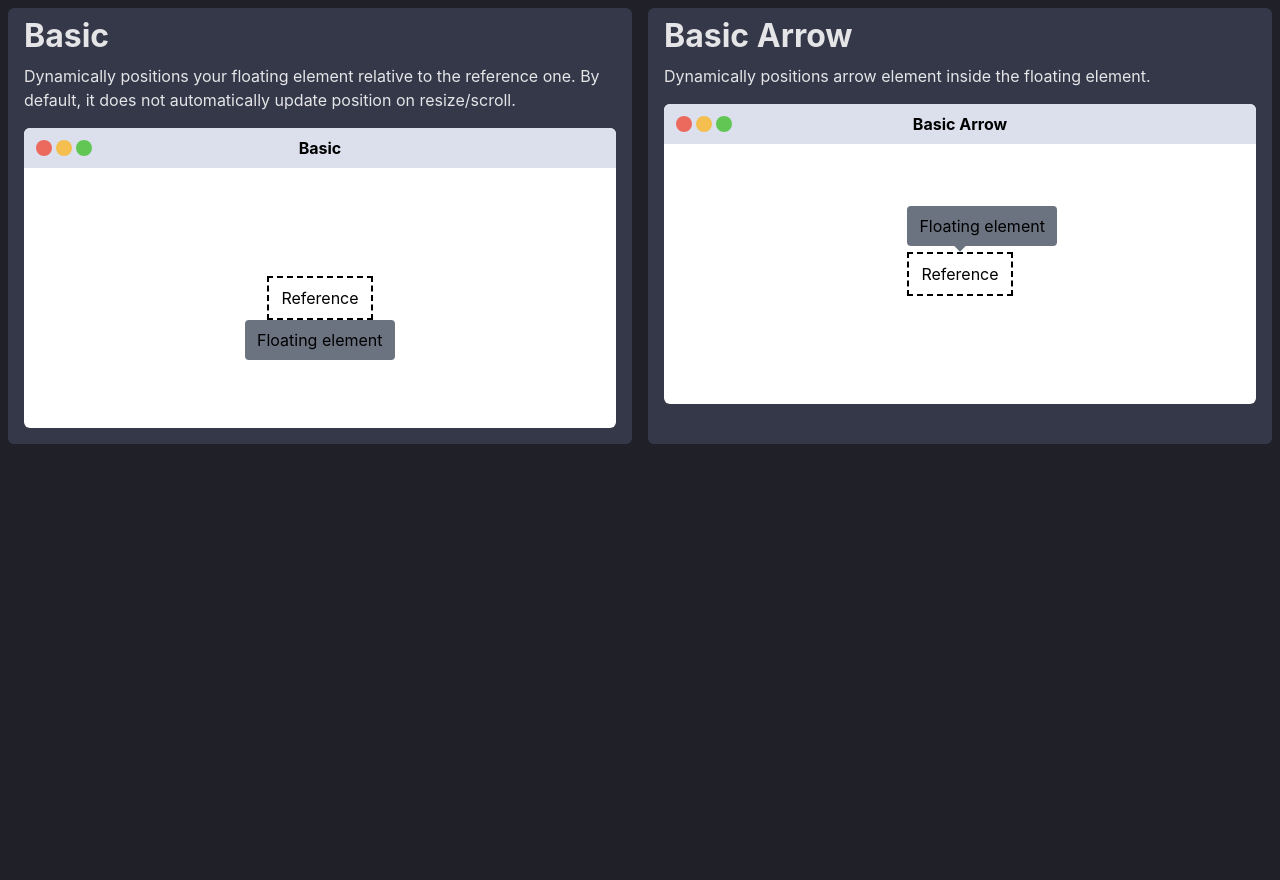
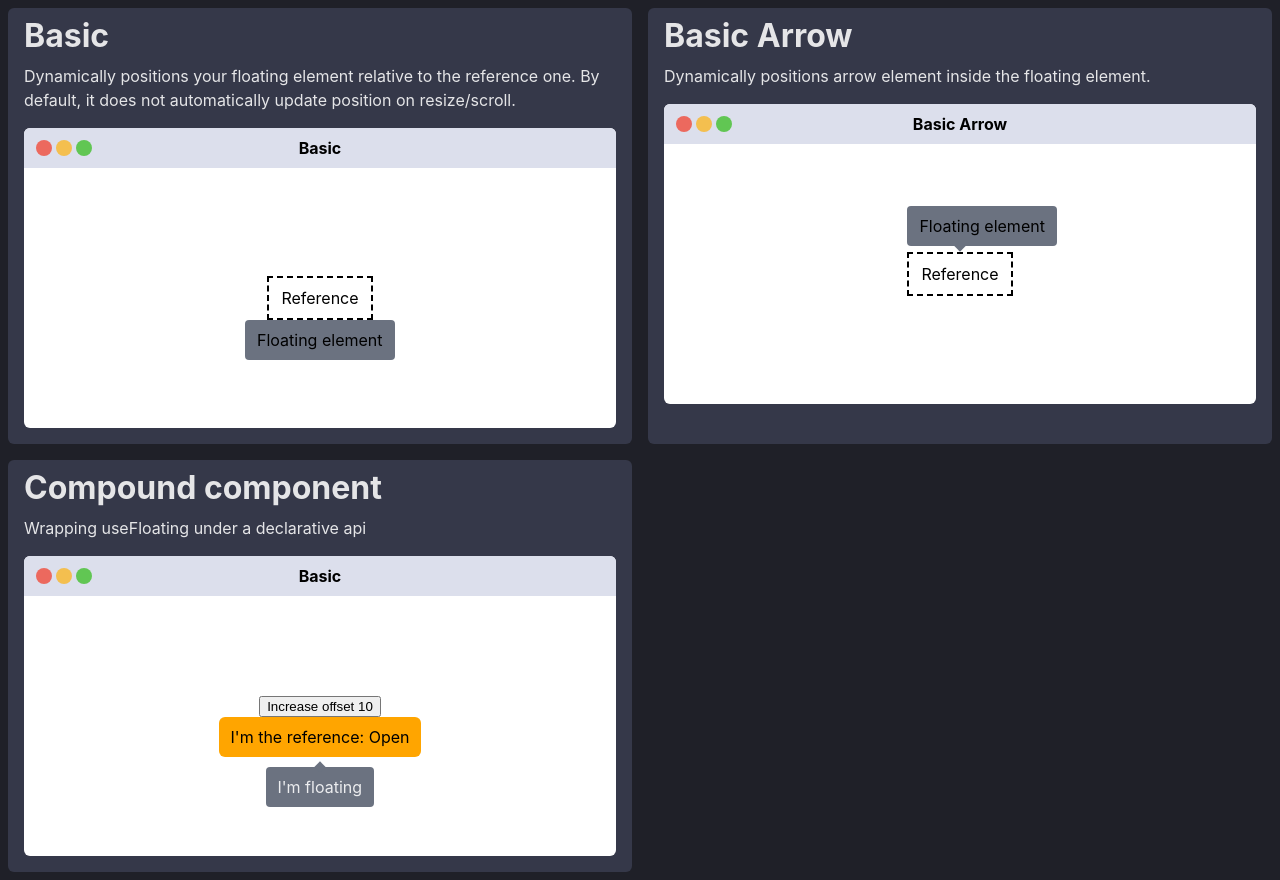
Before and after one commit to renatodeleao/floating-ui-x, a Vue app in the folder packages/vue-dom/: page / in a window 1280 px wide. Before the commit the page ends 800 px from the top, so only its background shows below. Built offline with nearby package versions, Linux system fonts and the light colour scheme.

Commit message:
docs(vue-dom): Compound components example

```diff
--- a/packages/vue-dom/playground/App.vue
+++ b/packages/vue-dom/playground/App.vue
@@ -1,11 +1,16 @@
 <script setup>
-import { FuiDemoBasic, FuiDemoBasicArrow } from './demos';
+import {
+  FuiDemoBasic,
+  FuiDemoBasicArrow,
+  FuiDemoCompoundComponent,
+} from './demos';
 </script>
 
 <template>
   <div class="fui-grid">
     <FuiDemoBasic />
     <FuiDemoBasicArrow />
+    <FuiDemoCompoundComponent />
   </div>
 </template>
 
--- /dev/null
+++ b/packages/vue-dom/playground/components/FuiButton.vue
@@ -0,0 +1,20 @@
+<template>
+  <div class="fui-button">
+    <slot />
+  </div>
+</template>
+
+<script>
+export default {
+  name: 'FuiButton',
+};
+</script>
+
+<style lang="scss">
+.fui-button {
+  background: orange;
+  border-radius: 6px;
+  padding: 8px 12px;
+  appearance: none;
+}
+</style>
--- /dev/null
+++ b/packages/vue-dom/playground/components/Tooltip.ts
@@ -0,0 +1,183 @@
+// @ts-ignore
+import {
+  toRefs,
+  computed,
+  ref,
+  defineComponent,
+  PropType,
+  inject,
+  provide,
+  Ref,
+  watch,
+} from 'vue';
+
+import {
+  useFloating,
+  Placement,
+  UseFloatingReturn,
+  arrow,
+  arrowPosition,
+  autoUpdate,
+  offset,
+} from 'floating-ui.vue-dom';
+
+import { render } from '../utils/render';
+
+const contextSymbol = Symbol('FuiTooltip');
+type UseTooltipContextReturn = {
+  useFloatingReturn: UseFloatingReturn;
+  toggle: Function;
+  shown: Ref<boolean>;
+  arrowRef: Ref<HTMLElement | null>;
+};
+
+export const useTooltipContext = () => {
+  return inject(contextSymbol) as UseTooltipContextReturn;
+};
+
+/**
+ * Provider/Orchestrator Fragment
+ */
+export const FuiTooltip = defineComponent({
+  name: 'FuiTooltip',
+  props: {
+    placement: {
+      type: String as PropType<Placement>,
+      default: 'bottom',
+    },
+  },
+  setup(props, { slots }) {
+    const { placement } = toRefs(props);
+    const arrowRef = ref(null);
+    const offsetRef = ref(0);
+
+    const middleware = computed(() => [
+      offset(offsetRef.value),
+      arrow({ element: arrowRef }),
+      arrowPosition({ element: arrowRef }),
+    ]);
+
+    const useFloatingReturn = useFloating({
+      placement,
+      whileElementsMounted: autoUpdate,
+      middleware,
+    });
+
+    const shown = ref(true);
+    function toggle() {
+      shown.value = !shown.value;
+    }
+
+    provide(contextSymbol, {
+      useFloatingReturn,
+      toggle,
+      shown,
+      arrowRef,
+      offsetRef,
+    });
+
+    return () => {
+      let children = slots.default?.();
+
+      return children;
+    };
+  },
+});
+
+export const FuiTooltipReference = defineComponent({
+  name: 'FuiTooltipReference',
+  props: {
+    asTemplate: {
+      type: Boolean,
+      default: false,
+    },
+    disabled: {
+      type: Boolean,
+      default: false,
+    },
+  },
+  setup(props, { slots, attrs }) {
+    const { useFloatingReturn, toggle, shown } = useTooltipContext();
+    const { reference } = useFloatingReturn;
+
+    return () => {
+      const slotScope = { isOpen: shown.value, ref: reference };
+      const ourProps = {
+        ref: (vnode) => {
+          // if component has multiple root nodes we need to warn that is not possible
+          // and that the ref should be forwarded to to the correct root node
+          reference.value = vnode.$el ?? vnode;
+        },
+        onClick: (e) => {
+          if (props.disabled) return;
+          toggle(e);
+        },
+      };
+
+      return render({
+        ourProps,
+        props,
+        attrs,
+        slots,
+        slotScope,
+        name: 'FuiTooltipReference',
+      });
+    };
+  },
+});
+
+export const FuiTooltipFloating = defineComponent({
+  name: 'FuiTooltipFloating',
+  props: {
+    offset: {
+      type: Number,
+      default: 0,
+    },
+  },
+  setup(props, { slots }) {
+    const { useFloatingReturn, shown, offsetRef } = useTooltipContext();
+    const { floating, strategy, y, x } = useFloatingReturn;
+
+    watch(
+      () => props.offset,
+      (val) => (offsetRef.value = val),
+      { immediate: true }
+    );
+
+    const style = computed(() => ({
+      position: strategy.value,
+      top: y.value ? `${y.value}px` : '',
+      left: x.value ? `${x.value}px` : '',
+      width: 'max-content',
+    }));
+
+    return () => {
+      return shown.value
+        ? render({
+            name: 'FuiTooltipFloating',
+            ourProps: {
+              ref: floating,
+              style: style.value,
+            },
+            slots,
+          })
+        : null;
+    };
+  },
+});
+
+export const FuiTooltipArrow = defineComponent({
+  name: 'FuiTooltipArrow',
+  setup(_, { slots }) {
+    const { arrowRef } = useTooltipContext();
+
+    return () =>
+      render({
+        name: 'FuiTooltipArrow',
+        ourProps: {
+          ref: arrowRef,
+        },
+        slots,
+      });
+  },
+});
--- a/packages/vue-dom/playground/components/index.js
+++ b/packages/vue-dom/playground/components/index.js
@@ -1,2 +1,4 @@
 export { default as FuiBox } from './FuiBox.vue';
 export { default as FuiWindow } from './FuiWindow.vue';
+export { default as FuiButton } from './FuiButton.vue';
+export * from './Tooltip';
--- /dev/null
+++ b/packages/vue-dom/playground/demos/FuiDemoCompoundComponent.vue
@@ -0,0 +1,43 @@
+<script setup>
+import { ref } from 'vue';
+import {
+  FuiBox,
+  FuiWindow,
+  FuiButton,
+  FuiTooltip,
+  FuiTooltipReference,
+  FuiTooltipFloating,
+  FuiTooltipArrow,
+} from '../components';
+
+function test() {
+  window.alert('boo');
+}
+const dynamicOffset = ref(10);
+</script>
+
+<template>
+  <FuiBox
+    title="Compound component"
+    description="Wrapping useFloating under a declarative api"
+  >
+    <FuiWindow title="Basic">
+      <button @click="dynamicOffset++">
+        Increase offset {{ dynamicOffset }}
+      </button>
+      <FuiTooltip>
+        <FuiTooltipReference asTemplate #="{ isOpen }">
+          <FuiButton @click="test">
+            I'm the reference: {{ isOpen ? 'Open' : 'Closed' }}
+          </FuiButton>
+        </FuiTooltipReference>
+        <teleport to="body">
+          <FuiTooltipFloating :offset="dynamicOffset" class="fui-floating">
+            <FuiTooltipArrow class="fui-arrow" />
+            I'm floating
+          </FuiTooltipFloating>
+        </teleport>
+      </FuiTooltip>
+    </FuiWindow>
+  </FuiBox>
+</template>
--- a/packages/vue-dom/playground/demos/index.js
+++ b/packages/vue-dom/playground/demos/index.js
@@ -1,2 +1,3 @@
 export { default as FuiDemoBasic } from './FuiDemoBasic.vue';
 export { default as FuiDemoBasicArrow } from './FuiDemoBasicArrow.vue';
+export { default as FuiDemoCompoundComponent } from './FuiDemoCompoundComponent.vue';
--- /dev/null
+++ b/packages/vue-dom/playground/utils/render.ts
@@ -0,0 +1,67 @@
+import { h, cloneVNode, mergeProps, Fragment, VNode } from 'vue';
+
+export function render({
+  ourProps,
+  props = {},
+  attrs = {},
+  slots,
+  slotScope = {},
+  name,
+}) {
+  let children = slots.default?.(slotScope);
+  const theProps = mergeProps(ourProps, props);
+
+  if (theProps.asTemplate) {
+    children = flattenFragments(children ?? []);
+    let [template, ...other] = children;
+
+    if (!isValidElement(template)) {
+      throw Error(
+        `The current component <${name} /> is rendering "asTemplate", but provided child (slot) is not a valid element.
+        Please provide a single element as the child so that we can forward the props and events onto that element.`
+      );
+    }
+
+    return cloneVNode(template, theProps);
+  }
+
+  return h('div', theProps, children);
+}
+
+/**
+ * When passed a structure like this:
+ * <Example><span>something</span></Example>
+ *
+ * And Example is defined as:
+ * <SomeComponent><slot /></SomeComponent>
+ *
+ * We need to turn the fragment that <slot> represents into the slot.
+ * Luckily by this point it's already rendered into an array of VNodes
+ * for us so we can just flatten it directly.
+ *
+ * We have to do this recursively because there could be multiple
+ * levels of Component nesting all with <slot> elements interspersed
+ * @credits headless.ui https://github.com/tailwindlabs/headlessui/blob/f66f4926c489fc15289d528294c23a3dc2aee7b1/packages/%40headlessui-vue/src/utils/render.ts#L155-L180
+ * @param children
+ * @returns
+ */
+export function flattenFragments(children: VNode[]): VNode[] {
+  return children.flatMap((child) => {
+    if (child.type === Fragment) {
+      return flattenFragments(child.children as VNode[]);
+    }
+
+    return [child];
+  });
+}
+
+/**
+ * @credits headless.ui https://github.com/tailwindlabs/headlessui/blob/f66f4926c489fc15289d528294c23a3dc2aee7b1/packages/%40headlessui-vue/src/utils/render.ts#L155-L180
+ */
+export function isValidElement(input: any): boolean {
+  if (input == null) return false; // No children
+  if (typeof input.type === 'string') return true; // 'div', 'span', ...
+  if (typeof input.type === 'object') return true; // Other components
+  if (typeof input.type === 'function') return true; // Built-ins like Transition
+  return false; // Comments, strings, ...
+}
--- a/packages/vue-dom/tsconfig.json
+++ b/packages/vue-dom/tsconfig.json
@@ -13,5 +13,5 @@
     "./src/**/*",
     "./playground/**/*"
   ],
-  "exclude": ["node_modules", "./src/*.d.ts"]
+  "exclude": ["node_modules"]
 }
```
